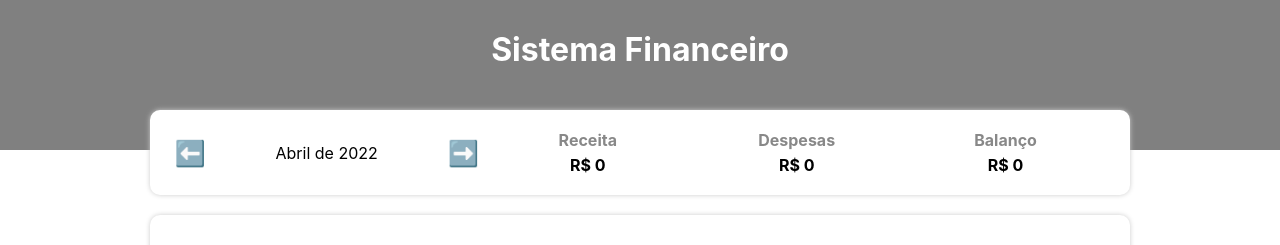
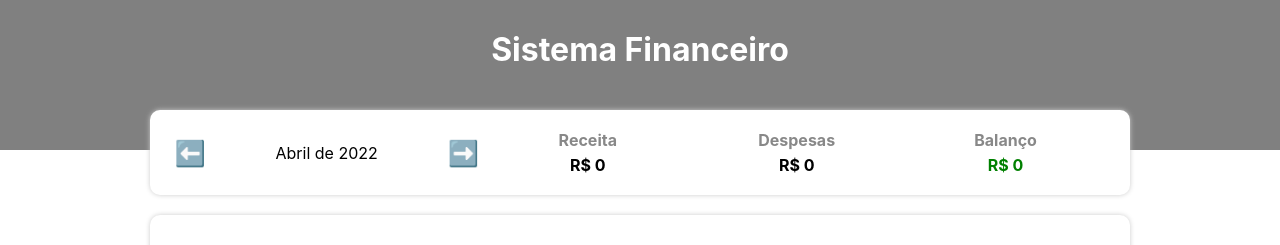
Before and after one commit to Felype-Henrique/expense-tracker, a React (Create React App) app: page / in a window 1280 px wide. Shown: the top 245 px of the page. Built offline with nearby package versions, Linux system fonts and the light colour scheme.

Commit message:
balance color

```diff
--- a/src/components/InfoArea/index.tsx
+++ b/src/components/InfoArea/index.tsx
@@ -34,7 +34,11 @@ export const InfoArea = ({currentMonth, onMonthChange, income, expense}: Props)
       <C.ResumeArea>
         <ResumeItem title="Receita" value={income}/>
         <ResumeItem title="Despesas" value={expense}/>
-        <ResumeItem title="Balanço" value={income - expense}/>
+        <ResumeItem
+        title="Balanço"
+        value={income - expense}
+        color={(income - expense) < 0 ? 'red' : 'green'}
+        />
       </C.ResumeArea>
     </C.Container>
   );
--- a/src/components/ResumeItem/index.tsx
+++ b/src/components/ResumeItem/index.tsx
@@ -3,13 +3,14 @@ import * as C from './styles'
 type Props = {
   title: string;
   value: number;
+  color?: string;
 }
 
-export const ResumeItem = ({ title, value}: Props) => {
+export const ResumeItem = ({ title, value, color}: Props) => {
   return(
       <C.Container>
         <C.Title>{title}</C.Title>
-        <C.Info>R$ {value}</C.Info>
+        <C.Info color={color}>R$ {value}</C.Info>
       </C.Container>
   );
 }
--- a/src/components/ResumeItem/styles.ts
+++ b/src/components/ResumeItem/styles.ts
@@ -11,8 +11,8 @@ export const Title = styled.div`
   margin-bottom: 5px;
 `;
 
-export const Info = styled.div`
+export const Info = styled.div<{ color?: string}>`
   text-align: center;
   font-weight: bold;
-  color: #000;
+  color: ${props => props.color ?? '#000'};
 `;
```
